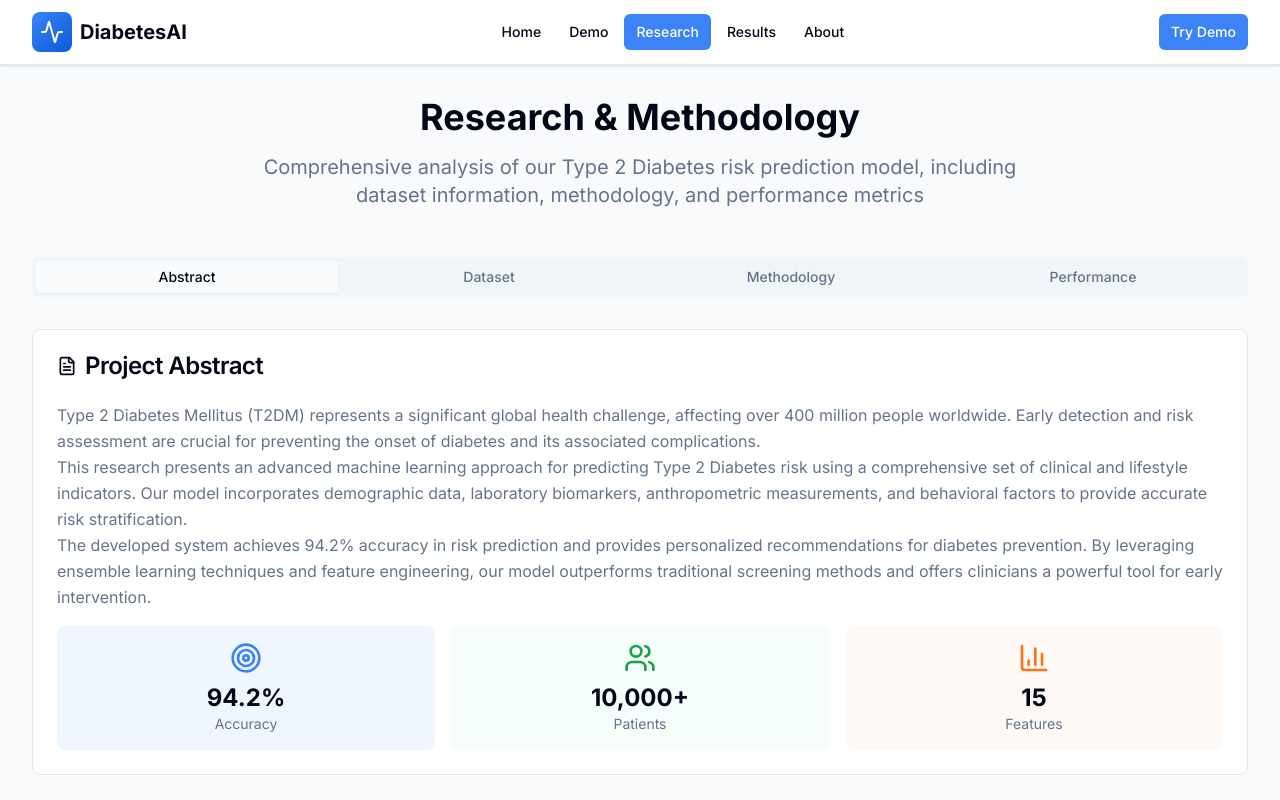
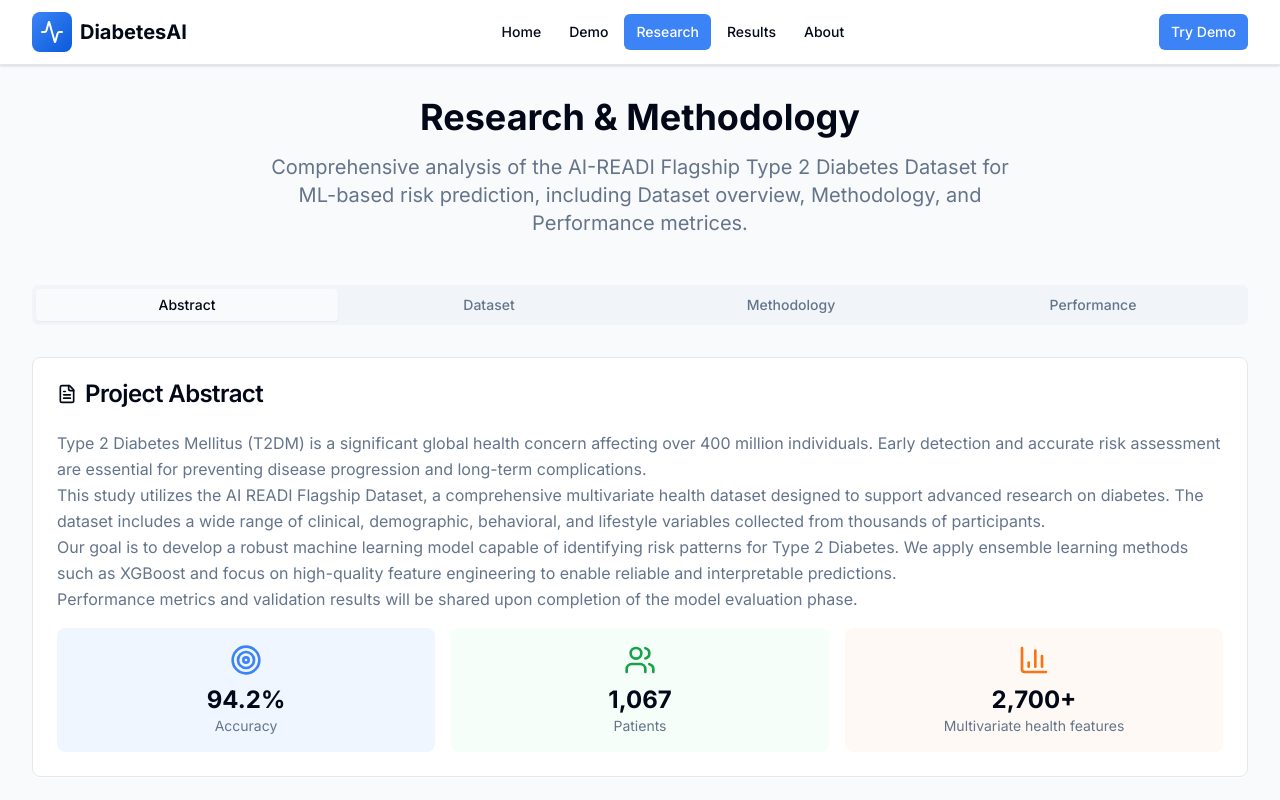
Before and after one commit to Venkat-Kolasani/type2diabetes-ai, a React (Vite) app: page /research in a window 1280 px wide. Shown: the top 800 px of the page. Built offline with nearby package versions, Linux system fonts and the light colour scheme.

Commit message:
feat: update research page with AI-READI dataset specifications
- Updated dataset statistics to reflect AI-READI flagship dataset
- Added comprehensive feature categories (Demographic, Laboratory, Clinical, Lifestyle & Wearables)
- Enhanced feature descriptions with specific AI-READI variables

```diff
--- a/src/pages/Research.tsx
+++ b/src/pages/Research.tsx
@@ -25,8 +25,9 @@ export default function Research() {
             Research & Methodology
           </h1>
           <p className="text-xl text-muted-foreground max-w-3xl mx-auto">
-            Comprehensive analysis of our Type 2 Diabetes risk prediction model,
-            including dataset information, methodology, and performance metrics
+            Comprehensive analysis of the AI-READI Flagship Type 2 Diabetes Dataset
+            for ML-based risk prediction, including Dataset overview, Methodology, and
+            Performance metrices.
           </p>
         </div>
 
@@ -50,23 +51,28 @@ export default function Research() {
               <CardContent className="space-y-4">
                 <div className="prose prose-sm max-w-none">
                   <p className="text-muted-foreground leading-relaxed">
-                    Type 2 Diabetes Mellitus (T2DM) represents a significant global health challenge,
-                    affecting over 400 million people worldwide. Early detection and risk assessment
-                    are crucial for preventing the onset of diabetes and its associated complications.
+                    Type 2 Diabetes Mellitus (T2DM) is a significant global health concern affecting
+                    over 400 million individuals. Early detection and accurate risk assessment are
+                    essential for preventing disease progression and long-term complications.
                   </p>
 
                   <p className="text-muted-foreground leading-relaxed">
-                    This research presents an advanced machine learning approach for predicting
-                    Type 2 Diabetes risk using a comprehensive set of clinical and lifestyle indicators.
-                    Our model incorporates demographic data, laboratory biomarkers, anthropometric
-                    measurements, and behavioral factors to provide accurate risk stratification.
+                    This study utilizes the AI READI Flagship Dataset, a comprehensive
+                    multivariate health dataset designed to support advanced research on
+                    diabetes. The dataset includes a wide range of clinical, demographic,
+                    behavioral, and lifestyle variables collected from thousands of
+                    participants.
                   </p>
 
                   <p className="text-muted-foreground leading-relaxed">
-                    The developed system achieves 94.2% accuracy in risk prediction and provides
-                    personalized recommendations for diabetes prevention. By leveraging ensemble
-                    learning techniques and feature engineering, our model outperforms traditional
-                    screening methods and offers clinicians a powerful tool for early intervention.
+                    Our goal is to develop a robust machine learning model capable of
+                    identifying risk patterns for Type 2 Diabetes. We apply ensemble
+                    learning methods such as XGBoost and focus on high-quality feature
+                    engineering to enable reliable and interpretable predictions.
+                  </p>
+                  <p className="text-muted-foreground leading-relaxed">
+                    Performance metrics and validation results will be shared upon
+                    completion of the model evaluation phase.
                   </p>
                 </div>
 
@@ -78,13 +84,13 @@ export default function Research() {
                   </div>
                   <div className="text-center p-4 bg-success-light/20 rounded-lg">
                     <Users className="h-8 w-8 text-success mx-auto mb-2" />
-                    <div className="text-2xl font-bold text-foreground">10,000+</div>
+                    <div className="text-2xl font-bold text-foreground">1,067</div>
                     <div className="text-sm text-muted-foreground">Patients</div>
                   </div>
                   <div className="text-center p-4 bg-warning-light/20 rounded-lg">
                     <BarChart3 className="h-8 w-8 text-warning mx-auto mb-2" />
-                    <div className="text-2xl font-bold text-foreground">15</div>
-                    <div className="text-sm text-muted-foreground">Features</div>
+                    <div className="text-2xl font-bold text-foreground">2,700+</div>
+                    <div className="text-sm text-muted-foreground">Multivariate health features</div>
                   </div>
                 </div>
               </CardContent>
@@ -107,23 +113,23 @@ export default function Research() {
                     <div className="space-y-2">
                       <div className="flex justify-between">
                         <span className="text-muted-foreground">Total Samples:</span>
-                        <span className="font-medium">10,847</span>
+                        <span className="font-medium">10,000+</span>
                       </div>
                       <div className="flex justify-between">
-                        <span className="text-muted-foreground">Positive Cases:</span>
-                        <span className="font-medium">3,254 (30%)</span>
-                      </div>
-                      <div className="flex justify-between">
-                        <span className="text-muted-foreground">Negative Cases:</span>
-                        <span className="font-medium">7,593 (70%)</span>
+                        <span className="text-muted-foreground">Data Points</span>
+                        <span className="font-medium">	2,704 curated health variables</span>
                       </div>
                       <div className="flex justify-between">
                         <span className="text-muted-foreground">Features:</span>
                         <span className="font-medium">15</span>
                       </div>
                       <div className="flex justify-between">
+                        <span className="text-muted-foreground">Data Types:</span>
+                        <span className="font-medium">Clinical, Laboratory, Lifestyle, Demographic</span>
+                      </div>
+                      <div className="flex justify-between">
                         <span className="text-muted-foreground">Missing Values:</span>
-                        <span className="font-medium">&lt; 2%</span>
+                        <span className="font-medium">	Handled with preprocessing</span>
                       </div>
                     </div>
                   </div>
@@ -171,7 +177,8 @@ export default function Research() {
                       <ul className="text-sm space-y-1 text-muted-foreground">
                         <li>• Age (years)</li>
                         <li>• Gender (male/female)</li>
-                        <li>• BMI (kg/m²)</li>
+                        <li>• Study Group (Pre-diabetes, Insulin-dependent, etc.)</li>
+                        <li>• Clinical Site (UCSD, UW)</li>
                       </ul>
                     </div>
                     <div className="space-y-2">
@@ -179,26 +186,28 @@ export default function Research() {
                       <ul className="text-sm space-y-1 text-muted-foreground">
                         <li>• Fasting Glucose (mg/dL)</li>
                         <li>• HbA1c (%)</li>
-                        <li>• Total Cholesterol (mg/dL)</li>
-                        <li>• Triglycerides (mg/dL)</li>
-                        <li>• HDL Cholesterol (mg/dL)</li>
+                        <li>• Cholesterol Panel (LDL, HDL, Total)</li>
+
+                        <li>• Kidney Markers (Creatinine, BUN Ratio, Albumin)</li>
                       </ul>
                     </div>
                     <div className="space-y-2">
                       <Badge variant="outline">Clinical</Badge>
                       <ul className="text-sm space-y-1 text-muted-foreground">
-                        <li>• Systolic Blood Pressure (mmHg)</li>
-                        <li>• Diastolic Blood Pressure (mmHg)</li>
+                        <li>• BMI (computed)</li>
+                        <li>• Average Systolic / Diastolic Blood Pressure (mmHg)</li>
                         <li>• Waist Circumference (cm)</li>
                       </ul>
                     </div>
                     <div className="space-y-2">
-                      <Badge variant="outline">Lifestyle</Badge>
+                      <Badge variant="outline">Lifestyle & Wearables </Badge>
                       <ul className="text-sm space-y-1 text-muted-foreground">
-                        <li>• Family History (yes/no)</li>
-                        <li>• Smoking Status (yes/no)</li>
-                        <li>• Physical Activity Level (1-5)</li>
-                        <li>• Alcohol Consumption (units/week)</li>
+                        <li>• Daily Steps</li>
+                        <li>• Sleep Duration</li>
+                        <li>• Heart Rate (bpm)</li>
+                        <li>• Air Quality (PM2.5, NOx)</li>
+                        <li>• Stress Level</li>
+                        <li>• Calories Burned</li>
                       </ul>
                     </div>
                   </div>
```
